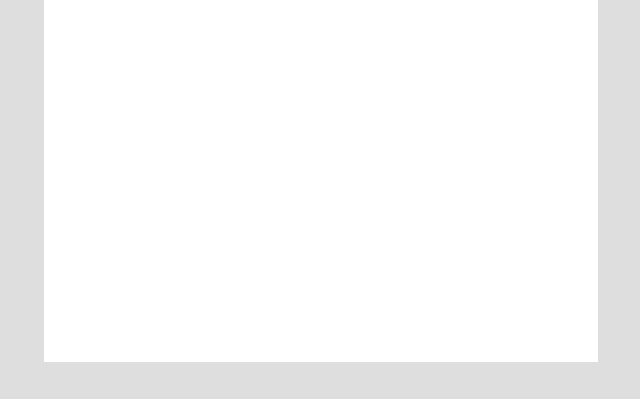
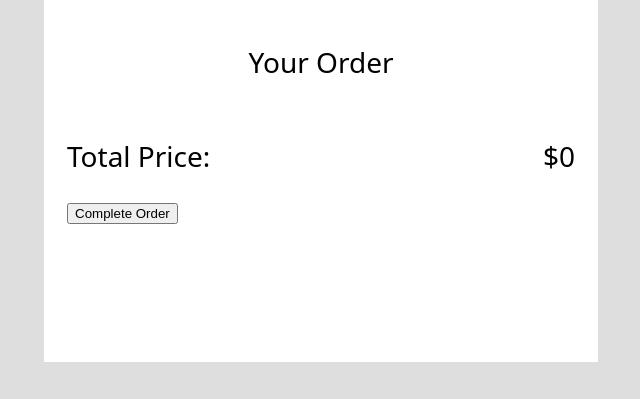
Before and after one commit to jfventures97/restaurant-ordering, a website built with Vite: page index.html in a window 1280 px wide. Shown: the part 762-1161 px from the top of the page, without its empty margins (319-959 px from the left). Built offline with nearby package versions, Linux system fonts and the light colour scheme; a web font is replaced by a local one.

Commit message:
Version 1.1.5 Done some styling for price container

```diff
--- a/index.css
+++ b/index.css
@@ -114,10 +114,33 @@ header h2 {
 
 }
 
-.pricecontainer {
+.ordersection {
     width: 508px;
     height: 319px;
     background-color:  #FFFFFF;
     margin: 0 auto;
     padding: 23px;
 }
+
+.fontsize28 {
+    font-size: 28px;
+}
+
+.ordersection {
+    font-size: 28px;
+     font-family: "Smythe", system-ui;
+    font-weight: 400;
+    font-style: normal;
+    width: 508px;
+
+}
+
+.ordersection h2 {
+    text-align: center;
+    font-weight: 400;
+}
+
+.totalpricecontainer {
+    display: flex;
+    justify-content: space-between;
+}
--- a/index.html
+++ b/index.html
@@ -17,7 +17,15 @@
         <main id="menu-container">
         </main>
 
-        <div class="pricecontainer" id="price-container"></div>
+        <div class="ordersection" id="order-section" >
+            <h2 class="fontsize28">Your Order</h2>
+            <p id="cart-items"></p>
+            <div class="totalpricecontainer">
+            <p class="fontsize28">Total Price:</p>
+            <p id="totalprice">$0</p>
+            </div>
+            <button> Complete Order</button>
+        </div>
 
         <div id="popup-container"></div>
         </div>
```
